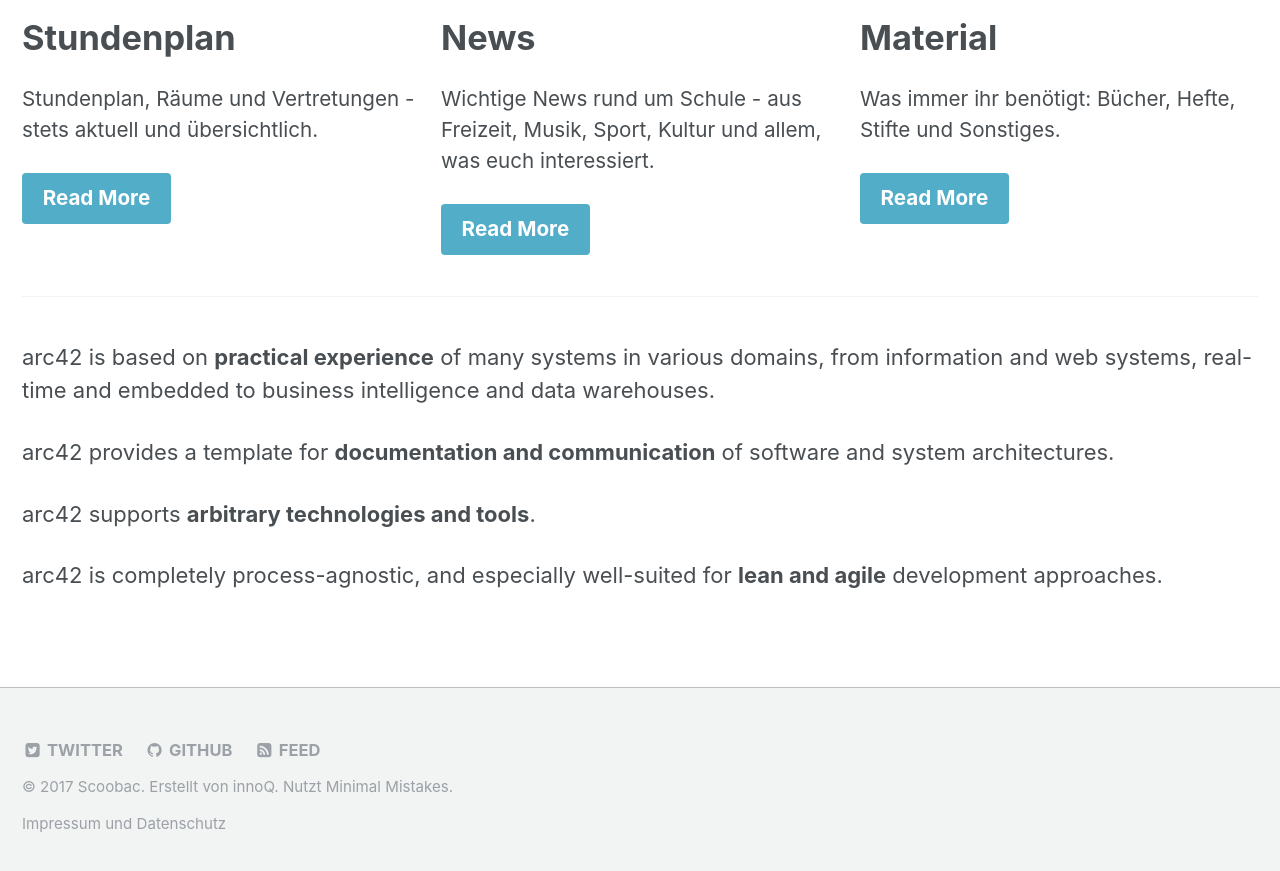
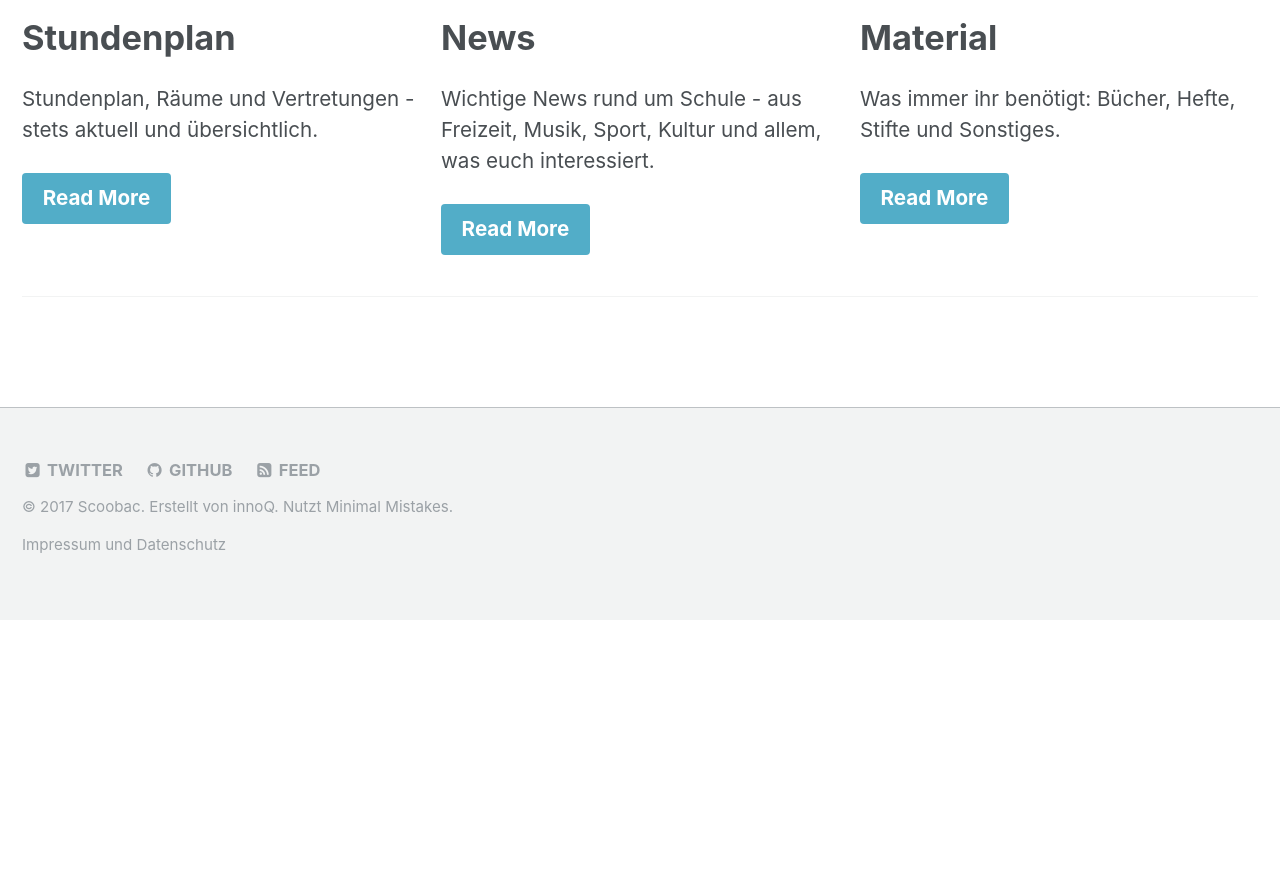
Before and after one commit to scoobac/scoobac-site, a Jekyll site: the page built from _pages/home.md, in a window 1280 px wide and 900 px high, scrolled down 886 px. Shown: the top 871 px of the window. Built offline with Jekyll 4.4.1, drawn with Linux system fonts in a browser that asks for light colours; after the commit the page ends 1506 px from its top, so only the background shows below that.

```diff
--- a/_config.yml
+++ b/_config.yml
@@ -17,13 +17,7 @@ repository               : "scoobac/scoobac-site" # GitHub username/repo-name
 teaser                   : /assets/images/scoobac-landingpage.jpg # path of fallback teaser image, e.g. "/assets/images/500x300.png"
 breadcrumbs              : false # true, false (default)
 words_per_minute         : 200
-comments:
-  provider               : false # false (default), "disqus", "discourse", "facebook", "google-plus", "staticman", "custom"
-  disqus:
-    shortname            : # https://help.disqus.com/customer/portal/articles/466208-what-s-a-shortname-
 
-atom_feed:
-  path                   :
 
 # SEO Related
 google_site_verification :
@@ -50,10 +44,9 @@ analytics:
 # Site Author
 author:
   name             : "Per Starke"
-  avatar           : /assets/images/Gernot-avatar-2016.jpg # path of avatar image, e.g. "/assets/images/bio-photo.jpg"
   bio              : "Mitgründer von TeamCONCUS"
   location         : "Köln"
-  email            : info@arc42.org
+  email            : per@scoobac.org
   uri              :
   github           : scoobac
   google_plus      :
--- a/_pages/home.md
+++ b/_pages/home.md
@@ -1,5 +1,5 @@
 ---
-title: "Scoobac"
+title: Scoobac
 layout: splash
 permalink: /
 header:
@@ -44,16 +44,3 @@ feature_row:
 {% include feature_row id="intro" type="center" %}
 
 {% include feature_row %}
-
-
-arc42 is based on **practical experience** of many systems in various domains,
-from information and web systems, real-time and embedded to business intelligence
-and data warehouses.
-
-arc42 provides a template for **documentation and communication** of software and system
-architectures.
-
-arc42 supports **arbitrary technologies and tools**.
-
-arc42 is completely process-agnostic, and especially
-well-suited for **lean and agile** development approaches.
```
Also changed, not shown: _config-localhost.yml (+2 -8 lines), _pages/about.md (added, +68 -0 lines), _pages/learn.md (deleted, +0 -42 lines), assets/images/about/laetitia_portrait.png (added), assets/images/about/milan_portrait.png (added), assets/images/about/per_portrait.png (added), assets/images/about/robert_portrait.png (added), assets/images/about/sarah_portrait.png (added).
